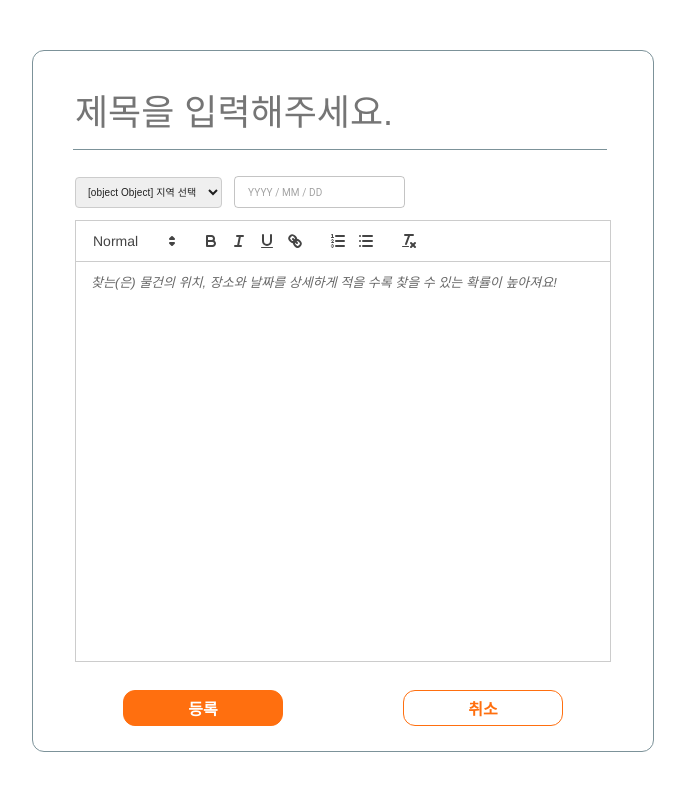
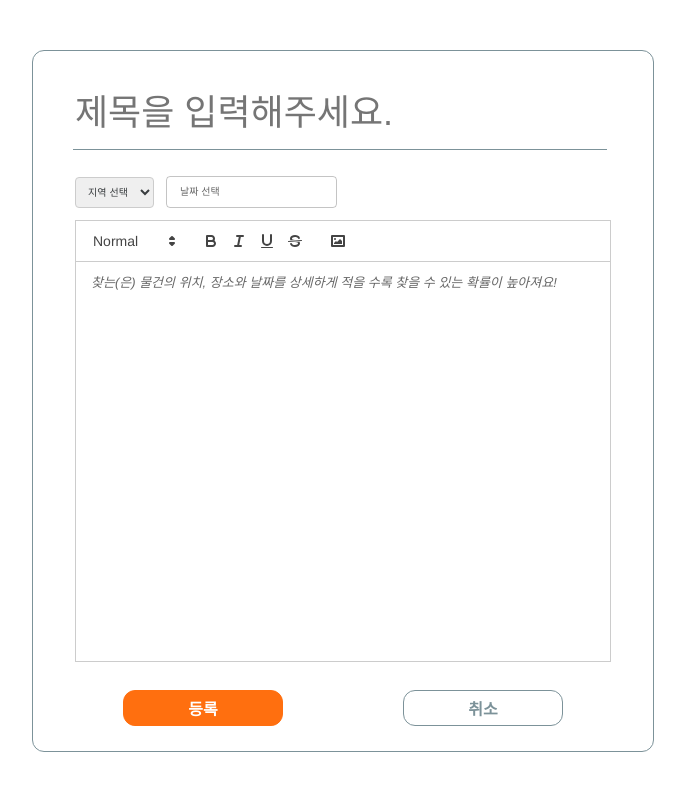
Before and after one commit to elice-team10/Frontend, a React (Vite) app: page /community/write in a window 1280 px wide. Shown: the top 790 px of the page, without its empty margins (297-982 px from the left). Built offline with nearby package versions, Linux system fonts and the light colour scheme.

Commit message:
DESIGN: 커뮤니티 보드 및 작성페이지 UI 수정

```diff
--- a/src/components/Community/CommunityBoard.jsx
+++ b/src/components/Community/CommunityBoard.jsx
@@ -18,7 +18,7 @@ const LostContainer = styled.div`
   display: grid;
   grid-template-columns: repeat(4, 29.6rem);
   grid-column-gap: 1.9rem;
-  grid-row-gap: 2.4rem;
+  grid-row-gap: 4rem;
 `;
 
 const FoundContainer = styled.div`
--- a/src/components/Community/CommunityCard.jsx
+++ b/src/components/Community/CommunityCard.jsx
@@ -15,6 +15,14 @@ const Card = styled.div`
   box-sizing: border-box;
   padding: 2.8rem 2.4rem 0;
   position: relative;
+  box-shadow: 0 2px 5px rgba(0,0,0,0.1);
+  top: 0;
+  transition: all .1s ease-in;
+
+  &:hover {
+    top: -2px;
+    box-shadow: 0 4px 5px rgba(0,0,0,0.2);
+  }
 `;
 
 const PhotoContainer = styled.div`
--- a/src/components/Community/CommunityTab.jsx
+++ b/src/components/Community/CommunityTab.jsx
@@ -4,18 +4,18 @@ import EditIcon from '@mui/icons-material/Edit';
 import { Link } from 'react-router-dom';
 
 const WriteButton = styled.button`
+  width: 10rem;
   font-size: ${theme.fontSizes.medium};
   line-height: 22px;
   color: ${theme.colors.textWhite};
   padding: 0.8rem;
-  margin: 19px 0 19px 903px;
+  margin: 19px 0 19px 897px;
   background-color: ${theme.colors.primary};
   border: 1px solid ${theme.colors.primary};
   font-weight: bold;
   border-radius: 12px;
   &:hover {
-    filter: brightness(0.8);
-    box-shadow: 0 2px 4px rgba(0, 0, 0, 0.3);
+    filter: brightness(1.15);
   }
 `;
 
@@ -73,8 +73,7 @@ function CommunityTab({ currentTab, onClick }) {
 
       <Link to="/community/write">
         <WriteButton>
-          <Icon fontSize="large" />
-          등록
+          글 작성
         </WriteButton>
       </Link>
     </Container>
--- a/src/components/Community/CommunityWrite.jsx
+++ b/src/components/Community/CommunityWrite.jsx
@@ -80,13 +80,12 @@ const SubmitButton = styled.button`
   padding: 0.5rem;
   background-color: ${(props) =>
     props.backgroundColor || `${theme.colors.primary}`};
-  border: 1px solid ${theme.colors.primary};
+  border: 1px solid ${(props) => props.color || `${theme.colors.primary}`};
   font-weight: bold;
   border-radius: 12px;
   &:hover {
-    filter: brightness(1.15);
-    background-color: ${(props) => props.backgroundColor === 'white' ? `#ddd` : ''
-    }
+    filter: ${(props) => props.backgroundColor === 'white' ? `` : 'brightness(1.15)'};
+    background-color: ${(props) => props.backgroundColor === 'white' ? `#ddd` : ''}
   }
 `;
 
@@ -102,9 +101,13 @@ const StyledSelect = styled.select`
   font-size: 1rem;
   line-height: 1.4375em;
   letter-spacing: 0.00938em;
-  color: rgba(0, 0, 0, 0.87);
+  color: ${theme.colors.text};
   box-sizing: border-box;
   margin: 12px;
+  outline: none;
+  &:hover {
+    border: 1px solid ${theme.colors.text}
+  }
 `;
 
 function CommunityWrite() {
@@ -117,7 +120,7 @@ function CommunityWrite() {
       <ToolbarContainer>
         <StyledSelect>
           <option disabled hidden selected>
-            <PlaceIcon /> {`${(<PlaceIcon />)} 지역 선택`}
+            <PlaceIcon /> 지역 선택
           </option>
           {[
             '강남구',
@@ -166,7 +169,7 @@ function CommunityWrite() {
       <ButtonContainer>
         <SubmitButton>등록</SubmitButton>
         <BoardLink to="/community/board">
-          <SubmitButton backgroundColor="white" color="#FF6F0F">
+          <SubmitButton backgroundColor="white" color="#7C9299">
             취소
           </SubmitButton>
         </BoardLink>
--- a/src/components/UI/DatePicker.jsx
+++ b/src/components/UI/DatePicker.jsx
@@ -6,12 +6,20 @@ export default function Calander() {
   return (
     <LocalizationProvider dateAdapter={AdapterDayjs}>
       <DatePicker
+      label="날짜 선택"
         slotProps={{
           textField: {
             size: 'small',
+            focused: false,
           },
         }}
         format="YYYY / MM / DD"
+        sx={{
+          // some styles
+          ":hover": {
+            // border: "1px solid red",
+          }
+        }}
       />
     </LocalizationProvider>
   );
--- a/src/components/UI/Editor.jsx
+++ b/src/components/UI/Editor.jsx
@@ -1,9 +1,22 @@
-import React, { useState } from 'react';
+import React, { useMemo, useState } from 'react';
 import ReactQuill from 'react-quill';
 import 'react-quill/dist/quill.snow.css';
 
 function Editor() {
   const [value, setValue] = useState('');
+    // quill에서 사용할 모듈
+  // useMemo를 사용하여 modules가 렌더링 시 에디터가 사라지는 버그를 방지
+  const modules = useMemo(() => {
+    return {
+      toolbar: {
+        container: [
+          [{ header: [1, 2, 3, false] }],
+          ["bold", "italic", "underline", "strike"],
+          ["image"],
+        ],
+      },
+    }
+  }, [])
 
   return (
     <ReactQuill
@@ -12,6 +25,7 @@ function Editor() {
       onChange={setValue}
       style={{ width: '59rem', height: '40rem' }}
       placeholder="찾는(은) 물건의 위치, 장소와 날짜를 상세하게 적을 수록 찾을 수 있는 확률이 높아져요!"
+      modules={modules}
     />
   );
 }
```
